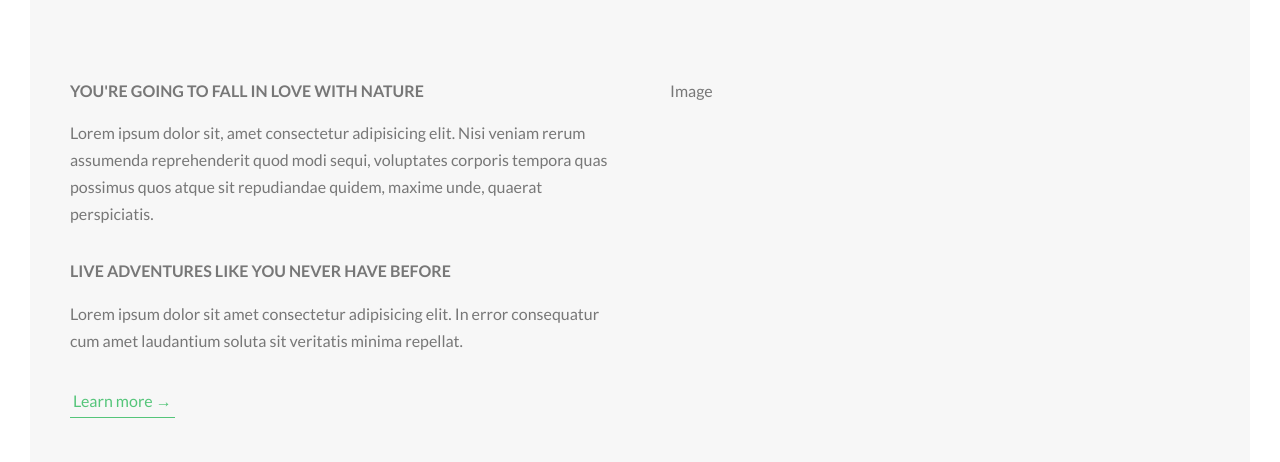
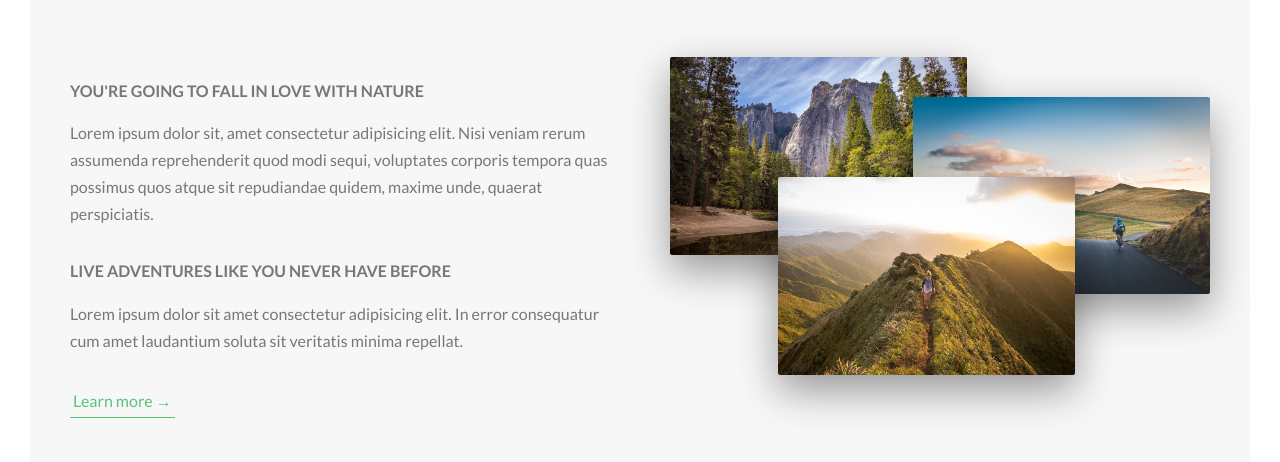
Before and after one commit to ChrisHadj/Natours-Project, a website: page index.html in a window 1280 px wide. Shown: the part 943-1405 px from the top of the page. Drawn offline with Linux system fonts and the light colour scheme.

Commit message:
update photo

```diff
--- a/index.html
+++ b/index.html
@@ -48,7 +48,11 @@
                     <a href="#" class="btn-text">Learn more &rarr;</a>
                 </div>
                 <div class="col-1-of-2">
-                    Image
+                    <div class="composition">
+                        <img src="img/nat-1-large.jpg" alt="photo 1" class="composition__photo composition__photo--p1">
+                        <img src="img/nat-2-large.jpg" alt="photo 2" class="composition__photo composition__photo--p2">
+                        <img src="img/nat-3-large.jpg" alt="photo 3" class="composition__photo composition__photo--p3">
+                    </div>
                 </div>
             </div>
         </section>
--- /dev/null
+++ b/sass/components/_composition.scss
@@ -0,0 +1,37 @@
+.composition {
+    position: relative;
+
+    &__photo {
+        width: 55%;
+        box-shadow: 0 1.5rem 4rem rgba($color-black, .4);
+        border-radius: 2px;
+        position: absolute;
+        z-index: 10;
+        transition: all .2s;
+        outline-offset: 2rem;
+
+        &--p1 {
+            left: 0;
+            top: -2rem;
+        }
+        &--p2 {
+            right: 0;
+            top: 2rem;
+        }
+        &--p3 {
+            left: 20%;
+            top: 10rem;
+        }
+
+        &:hover {
+            outline: 1.5rem solid $color-primary;
+            transform: scale(1.05) translateY(-.5rem);
+            box-shadow: 0 2.5rem 4rem rgba($color-black, .5);
+            z-index: 20;
+        }
+    }
+
+    &:hover &__photo:not(:hover) {
+        transform: scale(.95);
+    }
+}
--- a/sass/main.scss
+++ b/sass/main.scss
@@ -10,6 +10,7 @@
 @import "pages/home";
 
 @import "components/button";
+@import "components/composition";
 
 @import "layout/header";
 @import "layout/grid";
```
Also changed, not shown: style.css.
